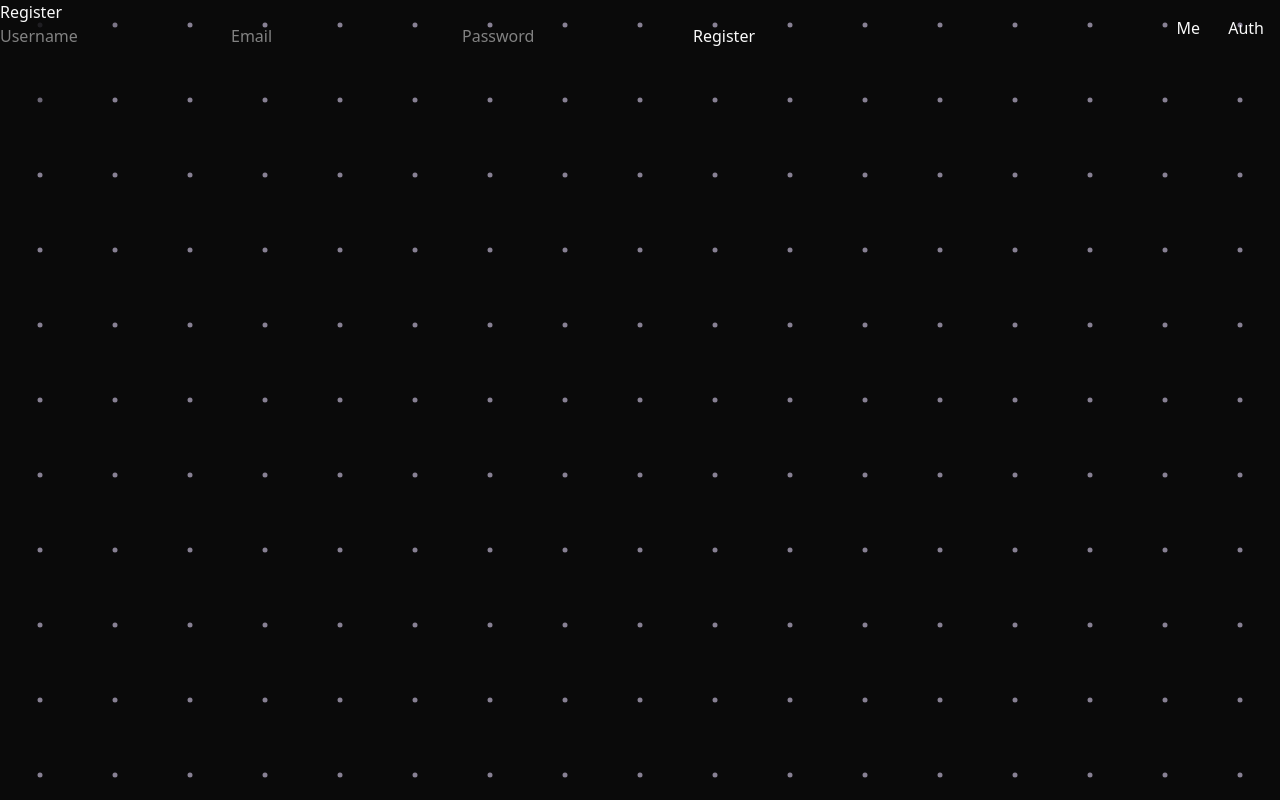
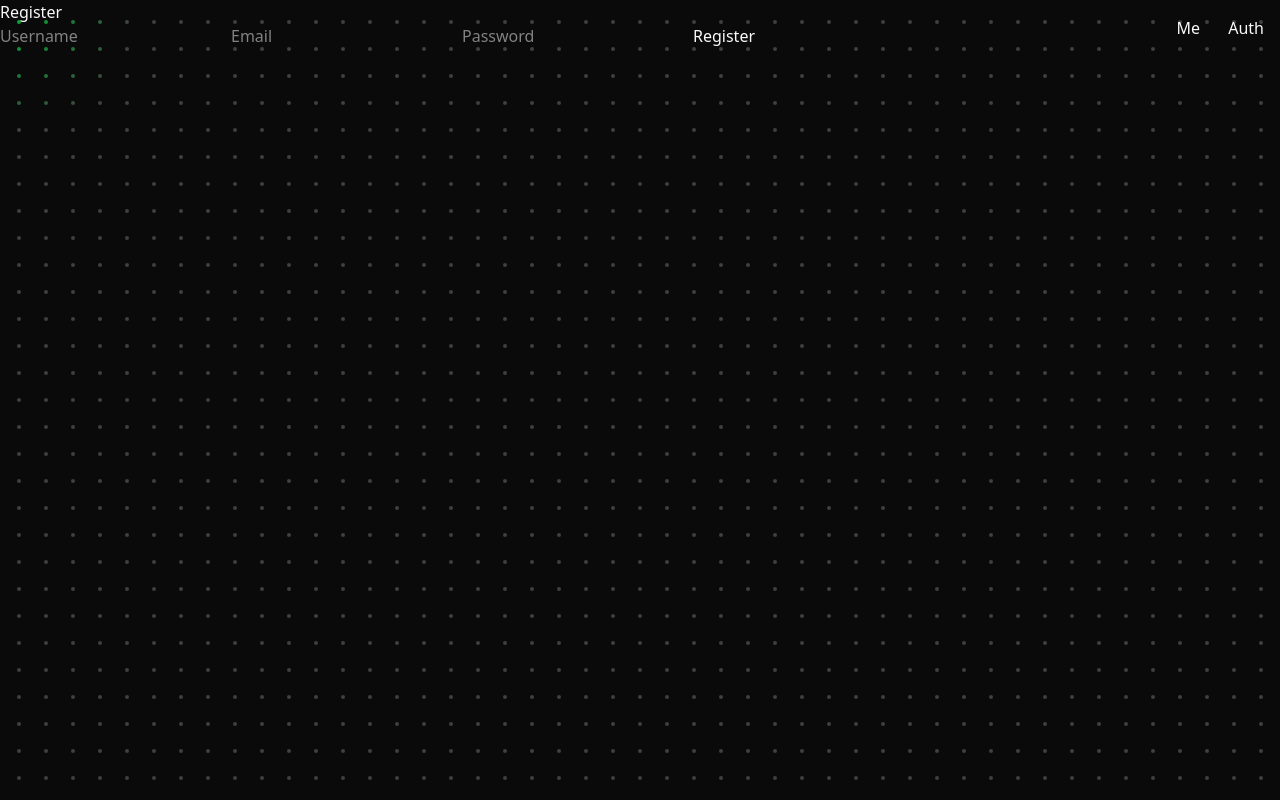
Before and after one commit to SakD2006/floatchat, a Next.js app in the folder app/: page /auth/register in a window 1280 px wide. Built offline with nearby package versions, Linux system fonts and the light colour scheme; no server answers.

Commit message:
background changes

```diff
--- a/app/src/app/layout.tsx
+++ b/app/src/app/layout.tsx
@@ -38,15 +38,15 @@ export default function RootLayout({
           }}
         >
           <DotGrid
-            baseColor="#878093"
-            activeColor="#000000"
-            dotSize={5}
-            gap={70}
-            proximity={110}
-            shockRadius={200}
-            shockStrength={10}
+            dotSize={4}
+            gap={23}
+            baseColor={"#403F3F"}
+            activeColor={"#00AC31"}
+            proximity={120}
+            shockRadius={90}
+            shockStrength={16}
             resistance={750}
-            returnDuration={1.5}
+            returnDuration={2.1}
           />
         </div>
 
```
